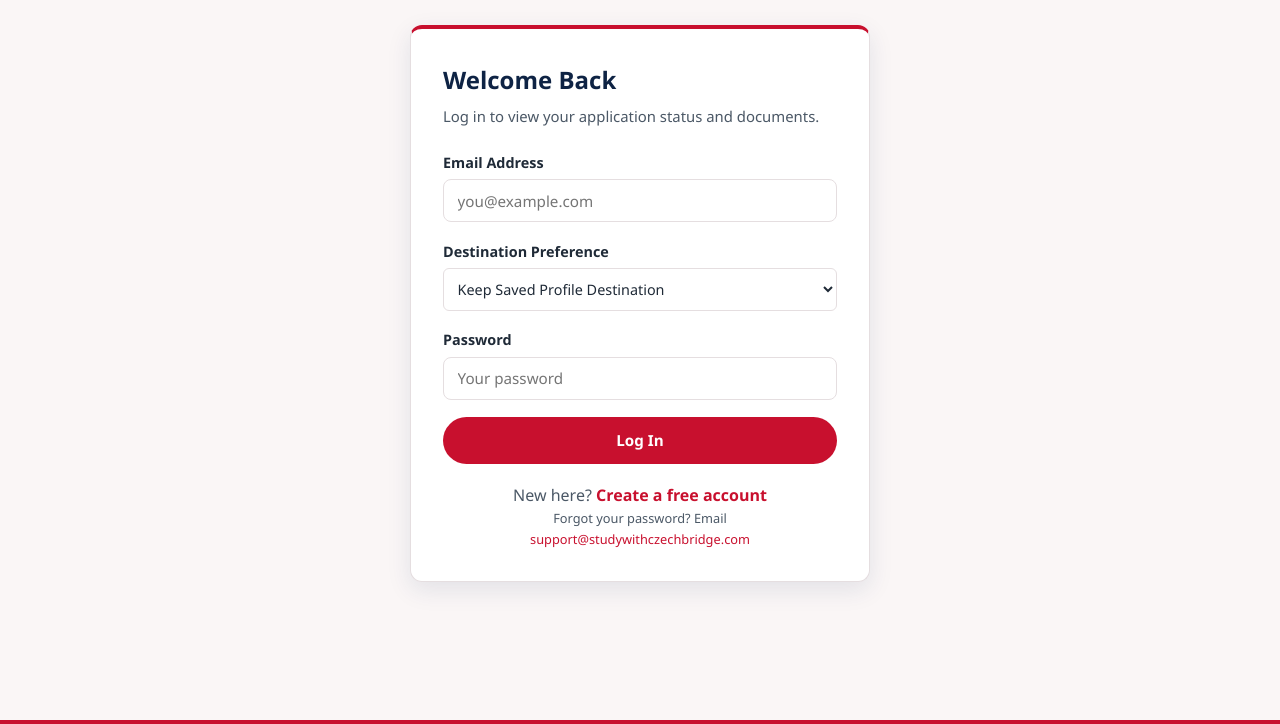
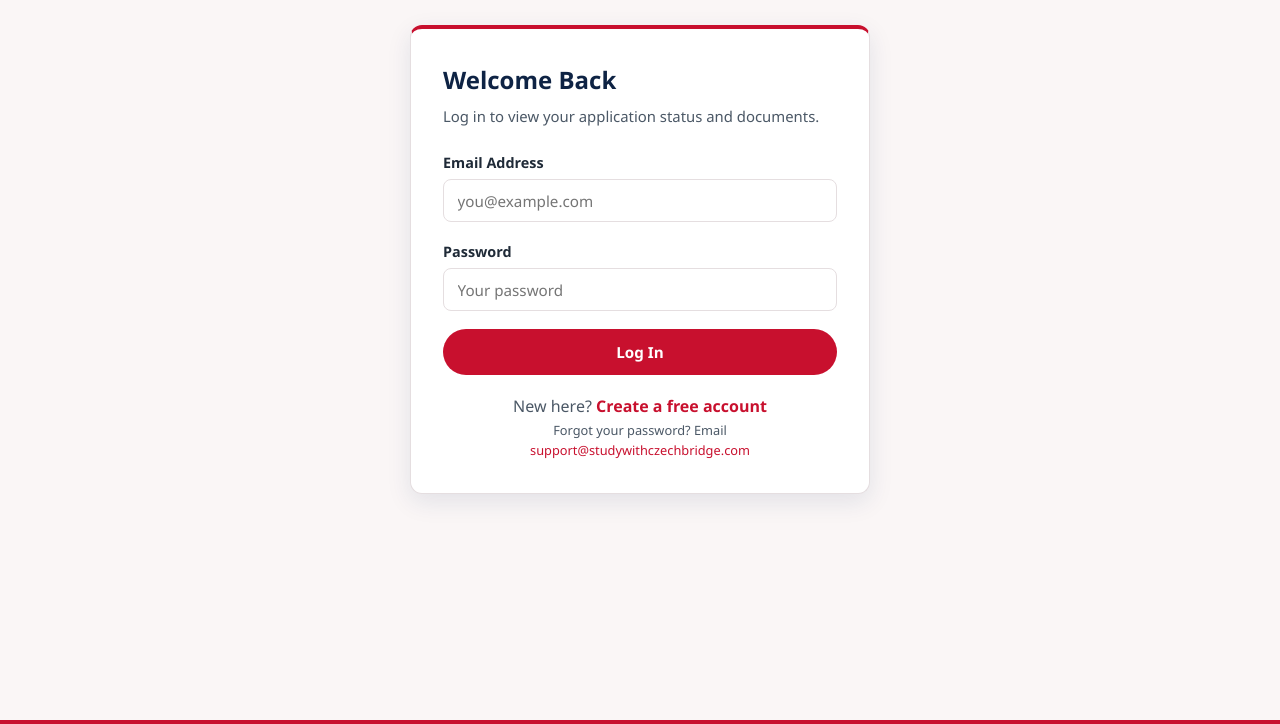
Before and after one commit to HeroBala/studywithczechbridge, a website: page frontend/login.html in a window 1280 px wide. Shown: the part 76-800 px from the top of the page. Drawn offline with Linux system fonts and the light colour scheme; grey boxes are pictures that could not be loaded.

Commit message:
modified

```diff
--- a/frontend/login.html
+++ b/frontend/login.html
@@ -21,25 +21,6 @@
         <div class="field">
           <label for="l-email">Email Address</label>
           <input type="email" id="l-email" required maxlength="160" placeholder="you@example.com">
-        </div>
-        <div class="field">
-          <label for="l-country">Destination Preference</label>
-          <select id="l-country" style="width:100%; padding:0.6rem; border:1px solid var(--line); border-radius:6px; font-size:0.9rem; background:var(--surface); color:var(--text);">
-            <option value="">Keep Saved Profile Destination</option>
-            <option value="Czech Republic">🇨🇿 Czech Republic (Higher Education & Degree Roadmap)</option>
-            <option value="United Kingdom">🇬🇧 United Kingdom (Study Visa / CAS / BRP / eVisa)</option>
-            <option value="Iceland">🇮🇸 Iceland (Higher Education / Útlendingastofnun / Kennitala)</option>
-            <option value="Sweden">🇸🇪 Sweden (University Admissions Sweden / Migrationsverket)</option>
-            <option value="Austria">🇦🇹 Austria (Study Permit / OeAD Dormitories / Vienna)</option>
-            <option value="Italy">🇮🇹 Italy (Universitaly / CIMEA / Permesso di Soggiorno)</option>
-            <option value="Netherlands">🇳🇱 Netherlands (Recognized Sponsor / Studielink / BSN)</option>
-            <option value="France">🇫🇷 France (Campus France / France-Visas / VLS-TS)</option>
-            <option value="Spain">🇪🇸 Spain (Estancia por Estudios / UNEDasiss / TIE Card)</option>
-            <option value="Estonia">🇪🇪 Estonia (DreamApply Estonia / Study D-Visa)</option>
-            <option value="Serbia">🇷🇸 Serbia (NES Labour Test / Type D Work Visa / Single Permit)</option>
-            <option value="Moldova">🇲🇩 Moldova (Employment Authorization / Long-Stay Work Visa)</option>
-            <option value="Europe General">🇪🇺 Europe General (Schengen Higher Education Pathway)</option>
-          </select>
         </div>
         <div class="field">
           <label for="l-pass">Password</label>
@@ -77,18 +58,10 @@ document.getElementById("login-form").addEventListener("submit", function (ev) {
   var btn = document.getElementById("l-submit");
   btn.disabled = true;
   btn.textContent = "Logging in...";
-  var selCountry = document.getElementById("l-country").value;
   api("login", {
     email: document.getElementById("l-email").value.trim(),
     password: document.getElementById("l-pass").value
   }).then(function (res) {
-    if (selCountry) {
-      return api("updateMyApplication", { targetCountry: selCountry }).then(function () {
-        return afterAuth(res);
-      }).catch(function () {
-        return afterAuth(res);
-      });
-    }
     return afterAuth(res);
   }).catch(function (err) {
     showNotice("login-notice", "error", err.message);
```
